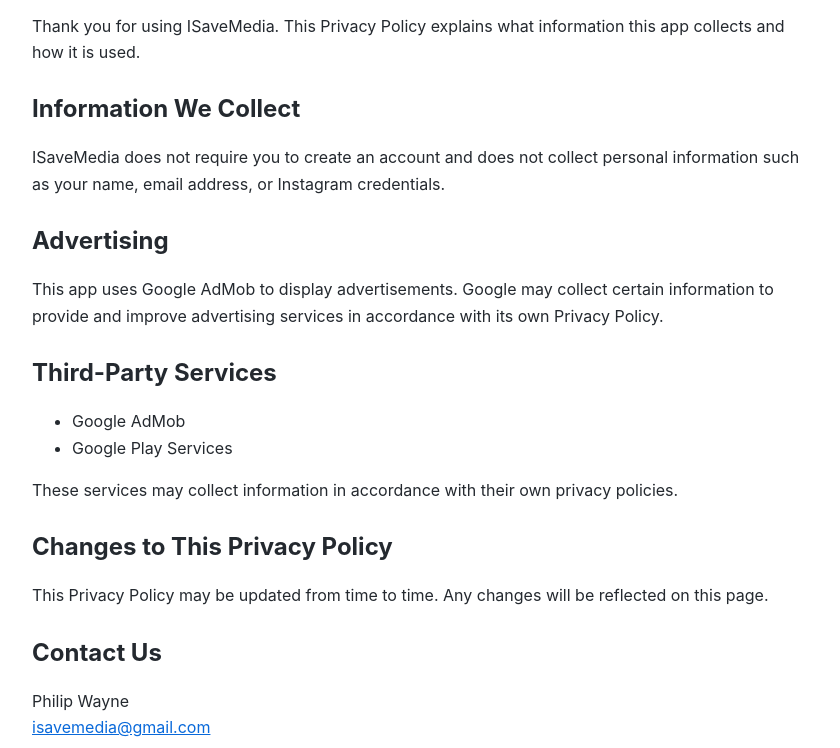
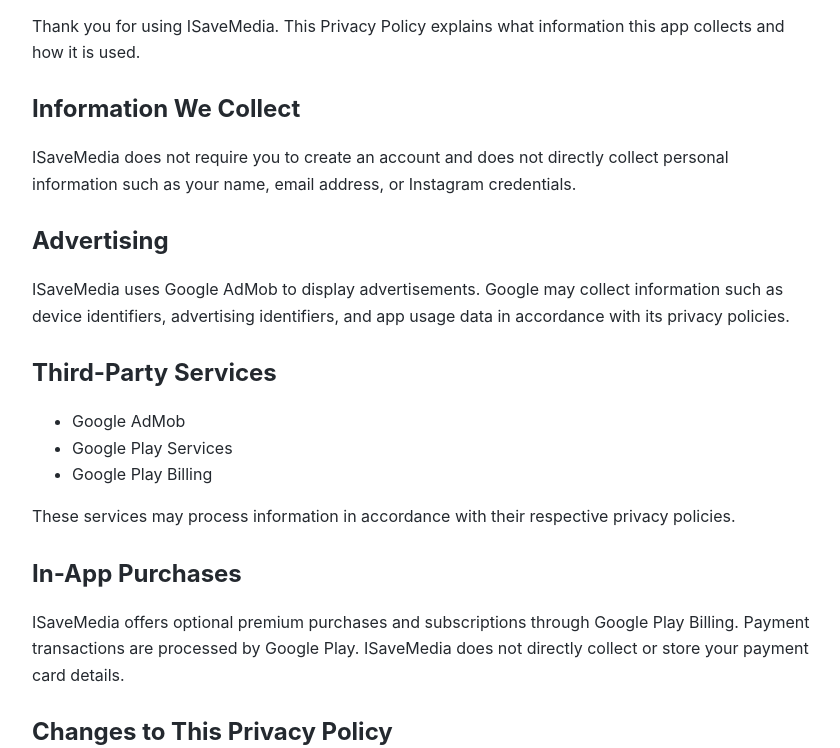
Before and after one commit to PhilipWayne/instasaver-privacy-policy, a plain HTML site: page index.html in a window 1280 px wide. Shown: the part 204-952 px from the top of the page, without its empty margins (218-1058 px from the left). Drawn offline with Linux system fonts and the light colour scheme.

Commit message:
Update index.html

```diff
--- a/index.html
+++ b/index.html
@@ -35,23 +35,27 @@
   <p>Thank you for using ISaveMedia. This Privacy Policy explains what information this app collects and how it is used.</p>
 
   <h2>Information We Collect</h2>
-  <p>ISaveMedia does not require you to create an account and does not collect personal information such as your name, email address, or Instagram credentials.</p>
+  <p>ISaveMedia does not require you to create an account and does not directly collect personal information such as your name, email address, or Instagram credentials.</p>
 
   <h2>Advertising</h2>
-  <p>This app uses Google AdMob to display advertisements. Google may collect certain information to provide and improve advertising services in accordance with its own Privacy Policy.</p>
+  <p>ISaveMedia uses Google AdMob to display advertisements. Google may collect information such as device identifiers, advertising identifiers, and app usage data in accordance with its privacy policies.</p>
 
   <h2>Third-Party Services</h2>
   <ul>
     <li>Google AdMob</li>
     <li>Google Play Services</li>
+    <li>Google Play Billing</li>
   </ul>
-  <p>These services may collect information in accordance with their own privacy policies.</p>
+  <p>These services may process information in accordance with their respective privacy policies.</p>
+
+  <h2>In-App Purchases</h2>
+  <p>ISaveMedia offers optional premium purchases and subscriptions through Google Play Billing. Payment transactions are processed by Google Play. ISaveMedia does not directly collect or store your payment card details.</p>
 
   <h2>Changes to This Privacy Policy</h2>
   <p>This Privacy Policy may be updated from time to time. Any changes will be reflected on this page.</p>
 
   <h2>Contact Us</h2>
-  <p>Philip Wayne<br>
+  <p>
     <a href="mailto:isavemedia@gmail.com">isavemedia@gmail.com</a>
   </p>
 
```
